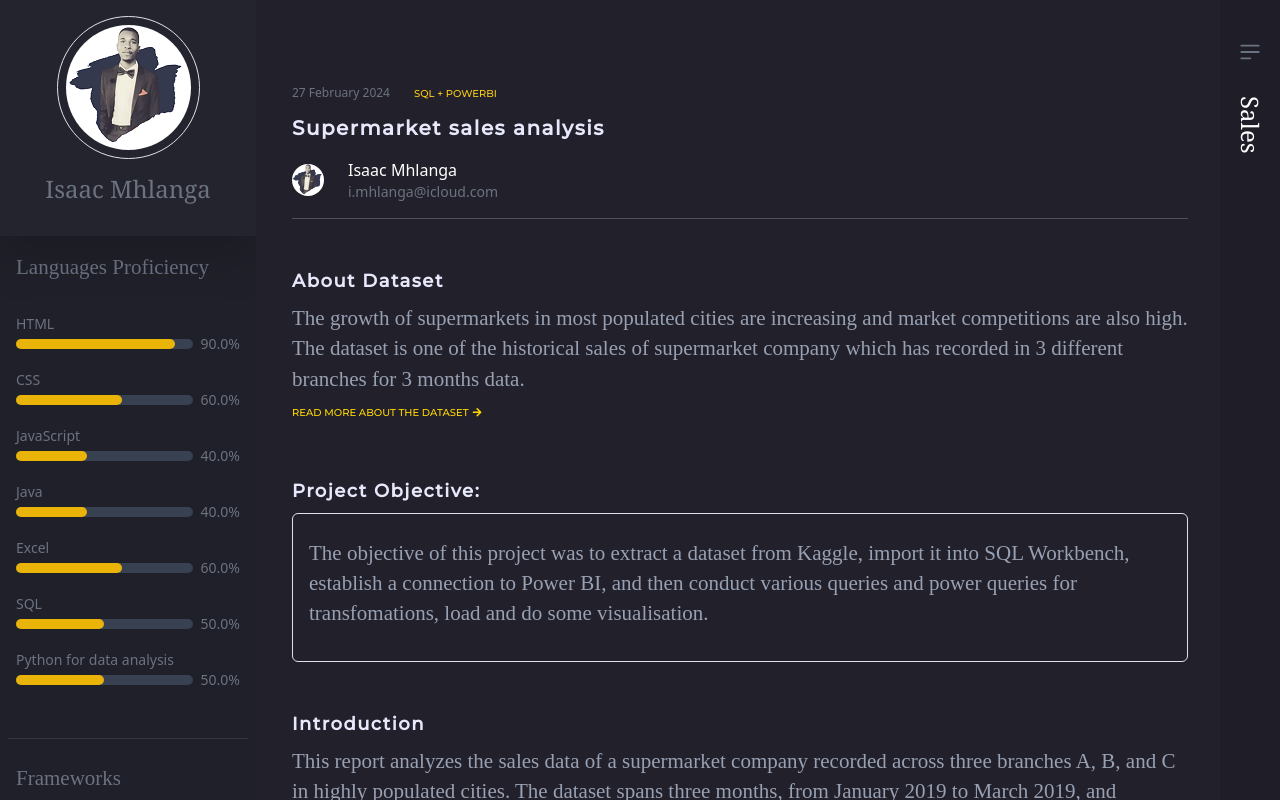
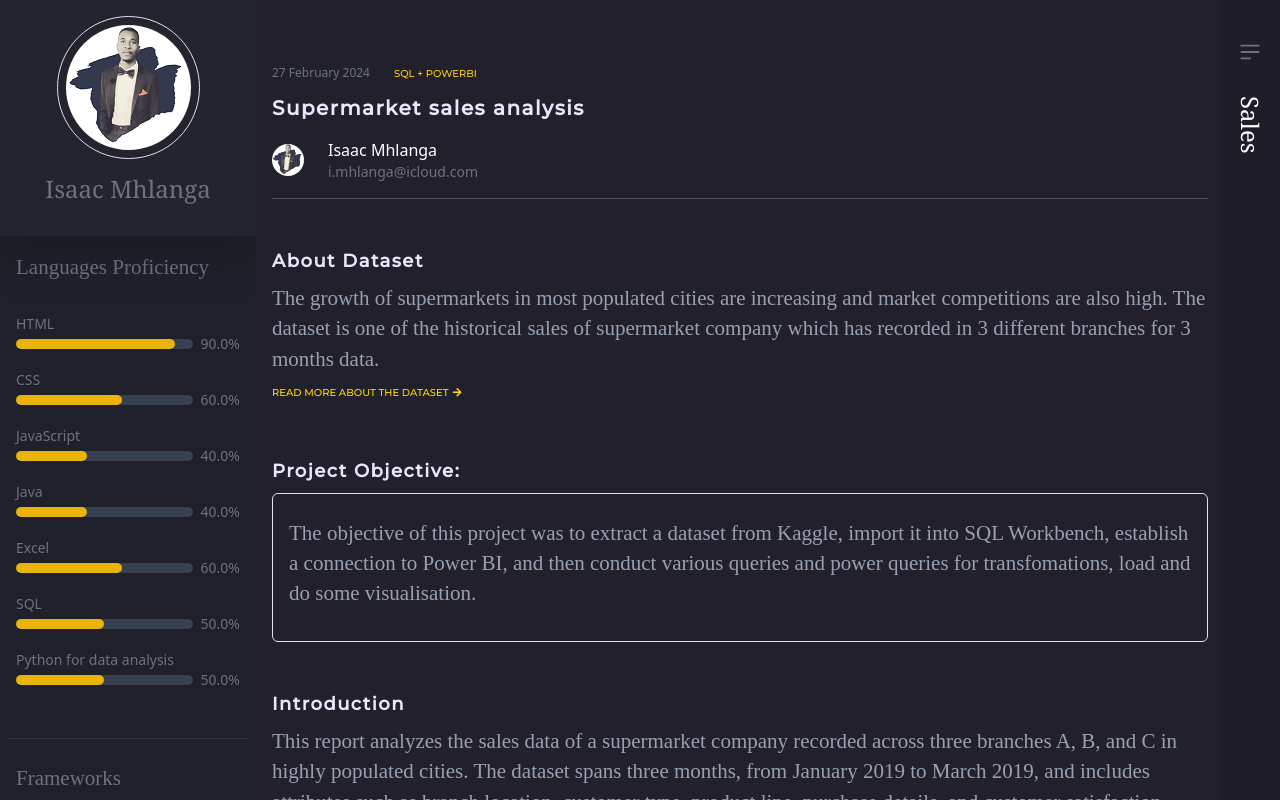
Before and after one commit to Ike91/portfolio-website, a React (Create React App) app: page /sales in a window 1280 px wide. Shown: the top 800 px of the page. Built offline with nearby package versions, Linux system fonts and the light colour scheme; no server answers.

Commit message:
remove the padding on the sales

```diff
--- a/src/components/projects/project_/Sales.jsx
+++ b/src/components/projects/project_/Sales.jsx
@@ -11,7 +11,7 @@ export default function Sales() {
   };
 
   return (
-    <div className="p-4 sm:ml-64 sm:mr-35">
+    <div className="p-1 sm:ml-64 sm:mr-35">
       <div className="container sales">
         <div class="flex items-center gap-x-4 text-xs mb-2">
           <time datetime="2020-03-16" class="text-gray-500 mt-2">
```
